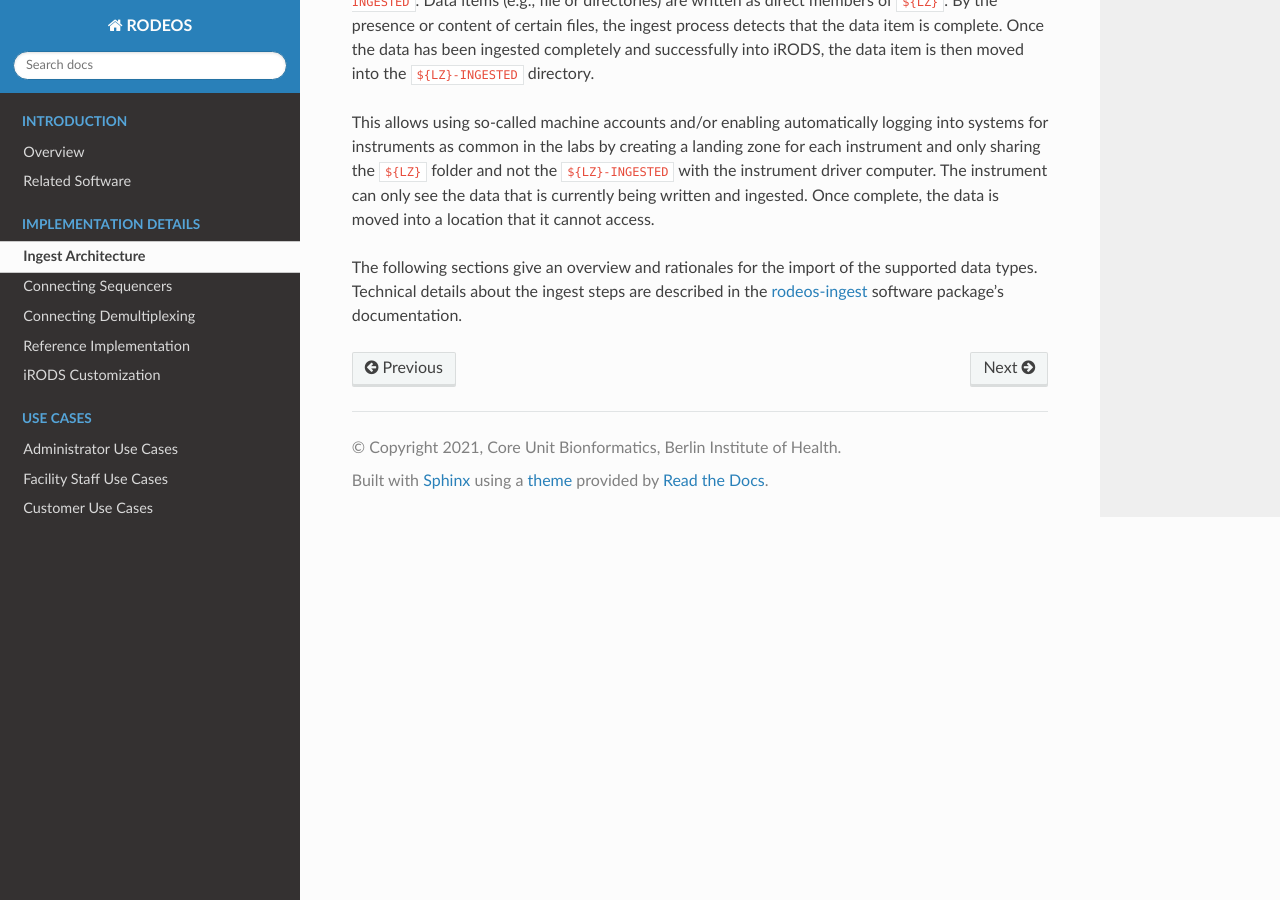
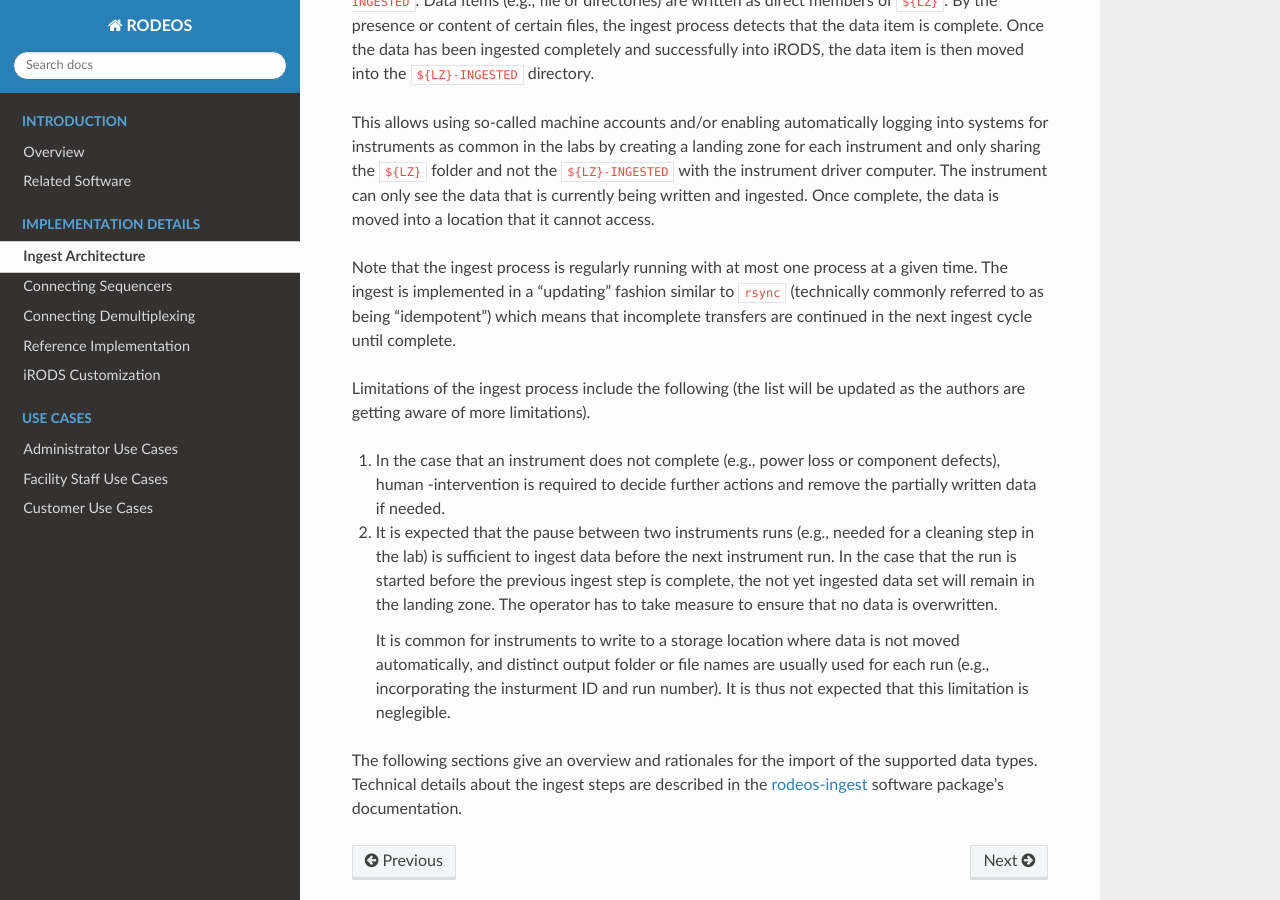
Before and after one commit to martenj/rodeos, a Sphinx documentation site: the page built from docs/source/impl_ingest.rst, in a window 1280 px wide and 900 px high, scrolled down 574 px. Built offline with Sphinx 7.4.7 and the Read the Docs theme 2.0.0, drawn with Linux system fonts in a browser that asks for light colours.

Commit message:
:abc: Adressing comments.

```diff
--- a/docs/source/impl_demux.rst
+++ b/docs/source/impl_demux.rst
@@ -5,7 +5,8 @@ Connecting Demultiplexing
 =========================
 
 Demultiplexing is a data generation step similar to instruments that write data.
-Data is read from Illumina sequencer run directories, possibly from the ``${LZ}-INGESTED`` "shadow" landing zone directory.
+Data is read from Illumina sequencer run directories.
+Ideally, the ``${LZ}-INGESTED`` "shadow" landing zone directory is readable for the demultiplexing process (as in the reference implementation) but in principle the data can also be retrieved from the ingested data in RODEOS iRODS.
 Usually, the ``bcl2fastq2`` tool by the vendor Illumina is run in a custom wrapper script.
 The wrapper script should write a marker file indicating the completion of the demultiplexing process.
 
--- a/docs/source/impl_ingest.rst
+++ b/docs/source/impl_ingest.rst
@@ -25,5 +25,18 @@ This allows using so-called machine accounts and/or enabling automatically loggi
 The instrument can only see the data that is currently being written and ingested.
 Once complete, the data is moved into a location that it cannot access.
 
+Note that the ingest process is regularly running with at most one process at a given time.
+The ingest is implemented in a "updating" fashion similar to ``rsync`` (technically commonly referred to as being "idempotent") which means that incomplete transfers are continued in the next ingest cycle until complete.
+
+Limitations of the ingest process include the following (the list will be updated as the authors are getting aware of more limitations).
+
+1. In the case that an instrument does not complete (e.g., power loss or component defects), human -intervention is required to decide further actions and remove the partially written data if needed.
+2. It is expected that the pause between two instruments runs (e.g., needed for a cleaning step in the lab) is sufficient to ingest data before the next instrument run.
+   In the case that the run is started before the previous ingest step is complete, the not yet ingested data set will remain in the landing zone.
+   The operator has to take measure to ensure that no data is overwritten.
+
+   It is common for instruments to write to a storage location where data is not moved automatically, and distinct output folder or file names are usually used for each run (e.g., incorporating the insturment ID and run number).
+   It is thus not expected that this limitation is neglegible.
+
 The following sections give an overview and rationales for the import of the supported data types.
 Technical details about the ingest steps are described in the `rodeos-ingest <https://rodeos-ingest.readthedocs.io/>`__ software package's documentation.
--- a/docs/source/impl_sequencers.rst
+++ b/docs/source/impl_sequencers.rst
@@ -23,3 +23,8 @@ In the case of not being able to configure file mounts through the Windows Activ
 
 Such files can be placed directly on the Windows Desktop and the instrument operator can connect the network shares before starting the sequencing.
 RODEOS will move the sequencing data directly after detecting that the sequencing is complete such that persons accessing the instrument can only see the currently run being written (if any).
+The files used for detection the completion state depending on the instrument model and device software, e.g., ``RTAComplete.txt`` for certain combinations.
+
+Adding support for further device types is well possible because of the extensible nature of RODEOS.
+Support for mass spectometry machines is forthcoming.
+An evaluation of support for PacBio or Oxford Nanopore sequencing machines will be evaluated but these devices are more tightly integrated with the vendor's processing software.
```
Also changed, not shown: docs/source/impl_reference.rst (+5 -2 lines).
